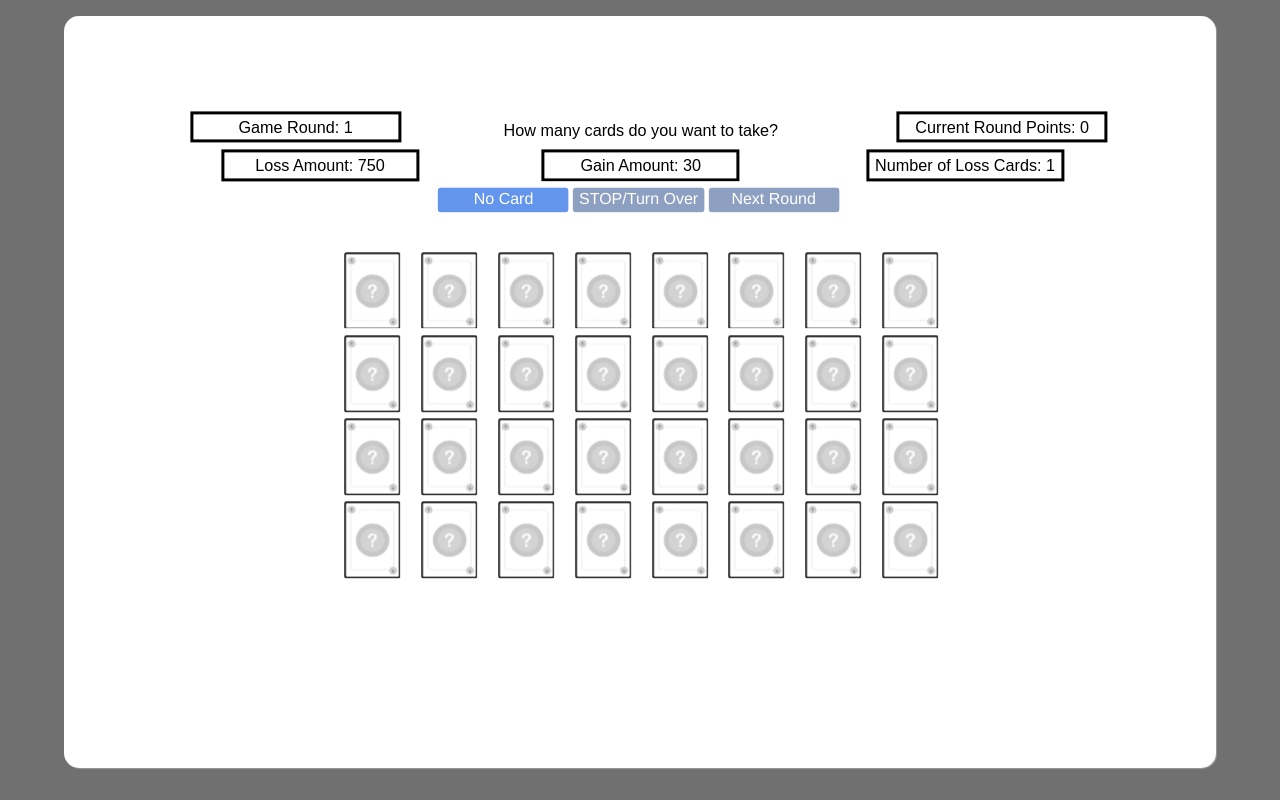
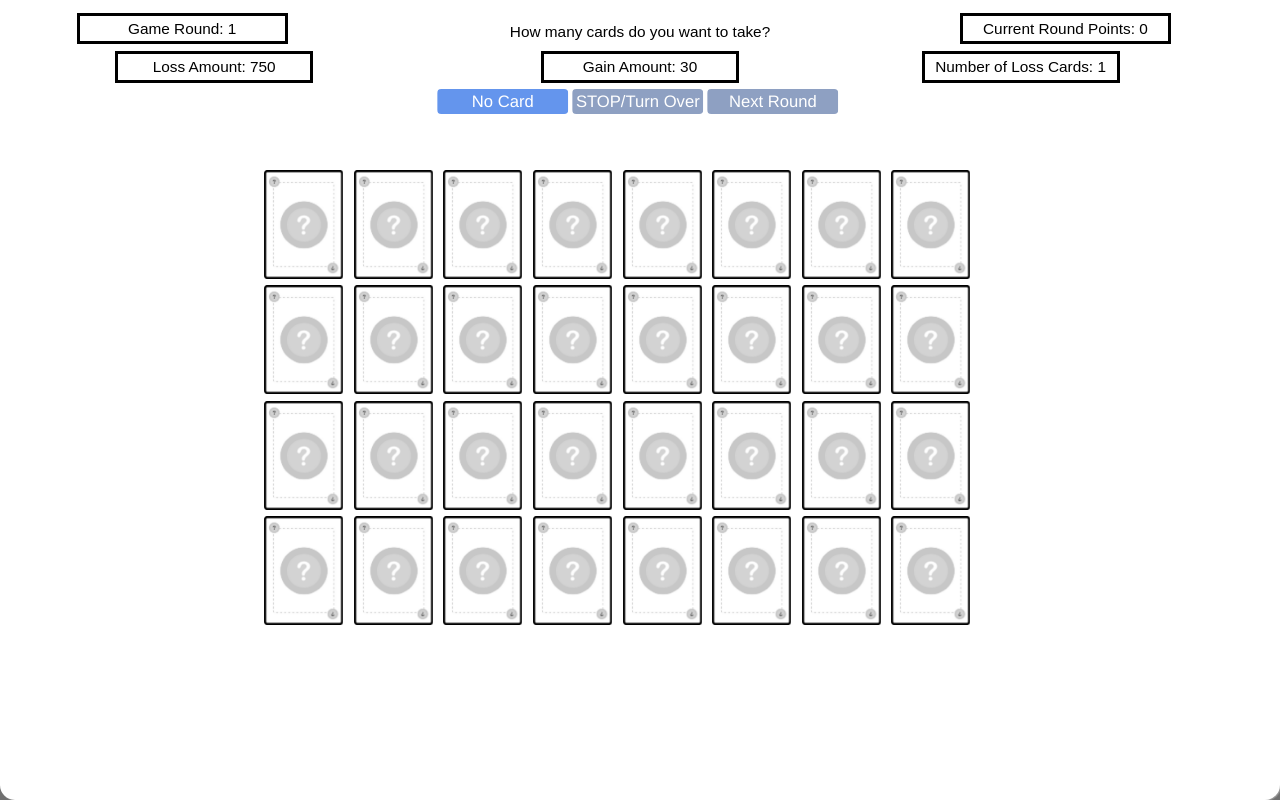
Before and after one commit to mimuc/PlaceboAugmentation, a plain HTML site: page index.html in a window 1280 px wide. Drawn offline with Linux system fonts and the light colour scheme.

Commit message:
Resize Improved

```diff
--- a/default_style.css
+++ b/default_style.css
@@ -28,15 +28,15 @@ body {
 
 .display_stage {
   position: fixed;
-  left: 5vw;
-  top: 2vh;
-  height: 94vh;
-  width: 90vw;
+  left: 0vw;
+  top: 0vh;
+  height: 100vh;
+  width: 100vw;
   background-color: white;
   box-shadow: 1px 1px 1px #999;
   border-radius: 15px;
   z-index: 0;
-  padding: 30px 30px 30px 30px;
+  padding: 0px 0px 0px 0px;
   -webkit-box-sizing: border-box; /* Safari/Chrome, other WebKit */
   -moz-box-sizing: border-box;    /* Firefox, other Gecko */
   box-sizing: border-box;         /* Opera/IE 8+ */
--- a/experiment.js
+++ b/experiment.js
@@ -533,7 +533,7 @@ var getPreRound = function () {
       var carta = document.getElementById("F" + i);
       carta.src = "images/beforechosen.png";
     }
-  }, 500);
+  }, 1000);
 
   setTimeout(function () {
     var shuffled = cardPositions.slice();
@@ -547,7 +547,7 @@ var getPreRound = function () {
           cardcontainer.children[i].style.left = shuffled[i][1] + "vw";
         }
       },
-      200,
+      300,
       5
     );
 
@@ -558,8 +558,8 @@ var getPreRound = function () {
         cardcontainer.children[i].style.top = cardPositions[i][0] + "vw";
         cardcontainer.children[i].style.left = cardPositions[i][1] + "vw";
       }
-    }, 1000);
-  }, 1000);
+    }, 1500);
+  }, 1500);
 
   //////////////////////////////////////////////////////
   /*
@@ -857,8 +857,8 @@ for (i = 1; i < 33; i++) {
   var columns = 8;
   var row = Math.floor((i - 1) / 8);
   var col = i - 1 - row * columns;
-  var hspace = 6;
-  var vspace = 6.5;
+  var hspace = 7.0;
+  var vspace = 9;
   cardPositions[i - 1] = Array(row * vspace, col * hspace);
 }
 
--- a/index.html
+++ b/index.html
@@ -23,7 +23,6 @@
 <script src='js/jspsych/plugins/jspsych-survey-text.js'></script>
 <script src='js/jspsych/poldrack_plugins/jspsych-single-stim-button.js'></script>
 <script src='js/jspsych/poldrack_plugins/poldrack_utils.js'></script>
-<script src="src/rdmgrid.min.js"></script>
 <script src='experiment.js'></script>
 
 <script>
--- a/style.css
+++ b/style.css
@@ -1,6 +1,6 @@
 .center-text {
   text-align: center;
-  font-size: 90%;
+  font-size: 1.2vw;
   position: relative;
   top: 50%;
   -ms-transform: translateY(-50%);
@@ -30,43 +30,43 @@
 }
 
 .cardbox {
-  width: 50vw;
-  height: 0vw;
+  width: 80vw;
+  height: auto;
   position: absolute;
   top: 20%;
   left: 50%;
   margin-right: 50%;
-  transform: translate(-47%, 0%);
+  transform: translate(-38%, 0%);
   background-color: white;
 }
 
 .cct-box {
-  width: 87.5vw;
-  height: 92vh;
+  width: 100vw;
+  height: 100vh;
   position: fixed;
-  top: 10%;
+  top: 0%;
   left: 0%;
   margin-right: 0%;
-  transform: translate(7%, 2.5%);
+  /*transform: translate(7%, 2.5%);*/
 }
 
 .cct-box2 {
   width: 87.5vw;
   height: 78vh;
   position: fixed;
-  top: 15%;
+  top: 0%;
   left: 0%;
   margin-right: 0%;
   transform: translate(7%, 2.5%);
 }
 
 .titleBigBox {
-  width: 80vw;
+  width: 100vw;
   height: 10vw;
   position: absolute;
   top: 0%;
-  left: 4.5%;
-  margin-right: 50%;
+  left: 0%;
+  margin-right: 0%;
   transform: translate(0%, 0%);
   background-color: white;
 }
@@ -74,8 +74,8 @@
 .square {
   float: left;
   position: absolute;
-  width: 10%;
-  height: 6vw;
+  width: 8%;
+  height: 9vw;
   padding-bottom: 0%; /* = width for a 1:1 aspect ratio */
   margin: 1%;
   overflow: hidden;
@@ -90,7 +90,7 @@
 
 .card_image {
   position: absolute;
-  height: 6vw;
+  height: 8.5vw;
   backface-visibility: hidden;
 }
 
@@ -101,7 +101,7 @@
 
 .flip-card {
   position: relative;
-  width: 88%;
+  width: 100%;
   height: 100%;
   background: transparent;
   display: inline-block;
@@ -214,6 +214,7 @@ background-color: blue;
   transform: translate(-50%, 0%);
   border-style: solid;
   border-color: white;
+
 }
 
 .buttonbox2 {
@@ -229,7 +230,7 @@ background-color: blue;
 }
 
 .CCT-btn {
-  font-size: 16px;
+  font-size: 1.3vw;
   font-family: "Helvetica Neue", Helvetica, Arial, sans-serif;
   padding: 0px 0px 0px 0px;
   margin: 0px 2px;
```
